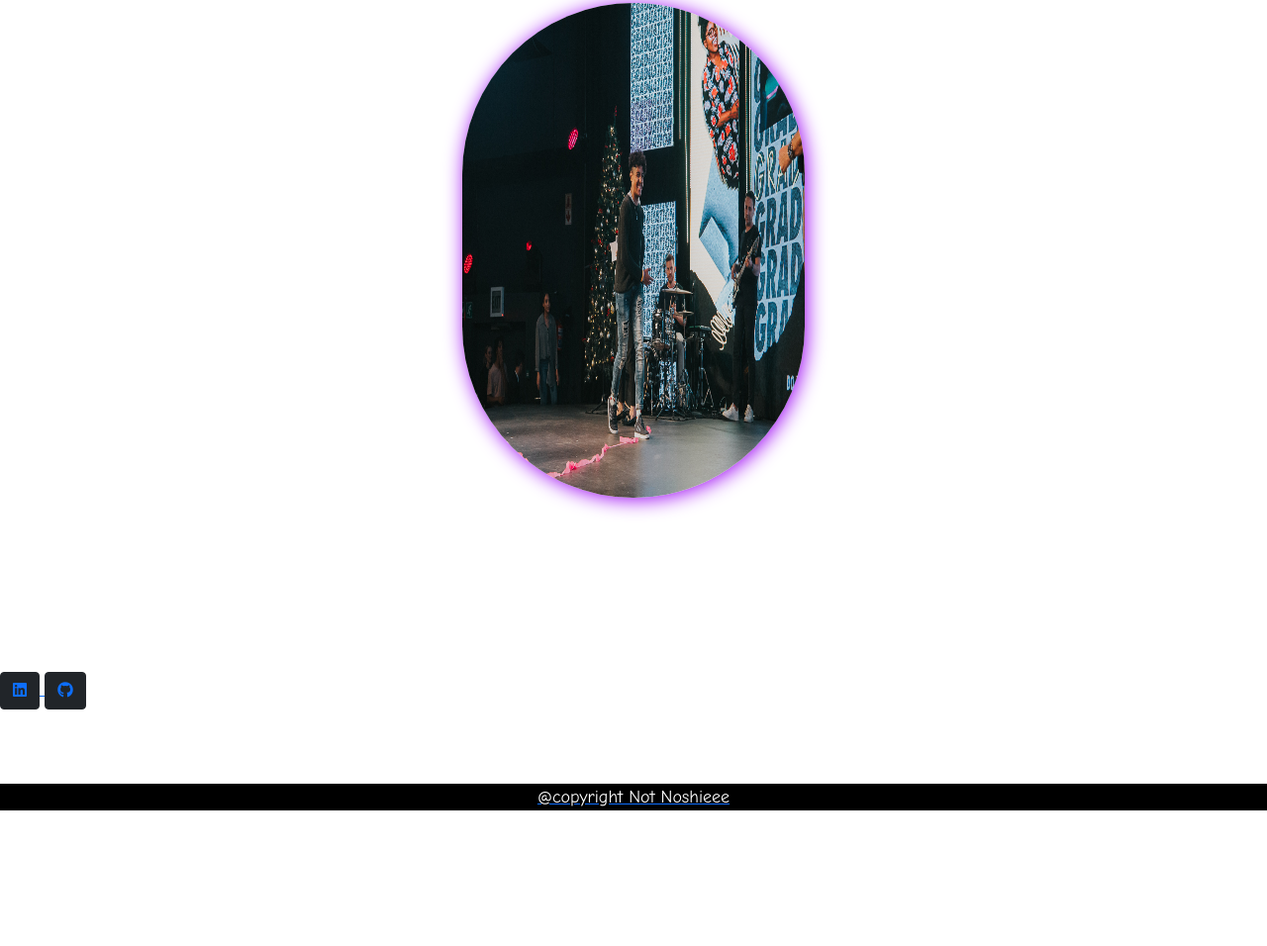
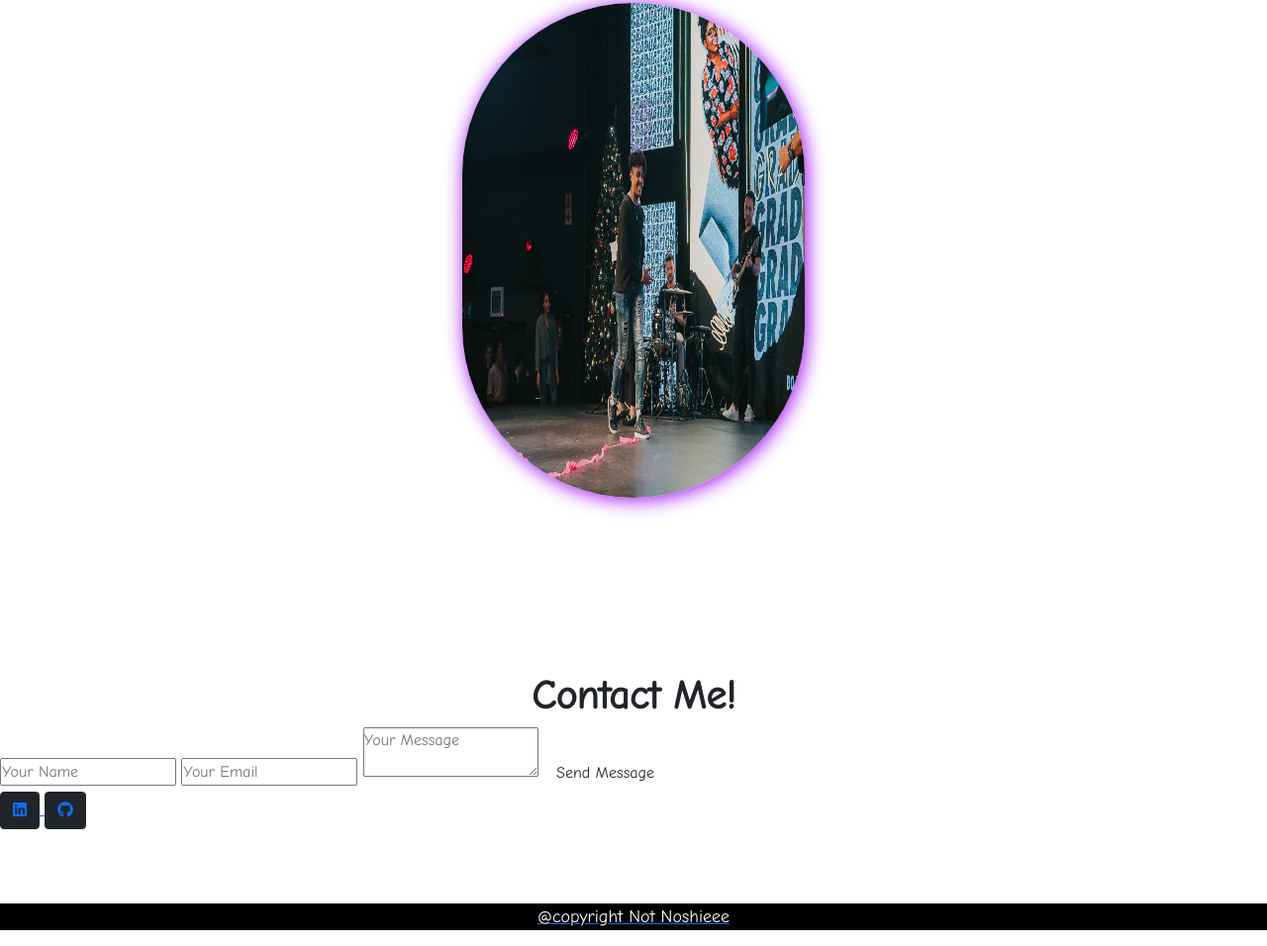
Before and after one commit to Noshieee/My-Portfolio-Finale, a plain HTML site: page index.html in a window 1280 px wide. Shown: the part 3742-4698 px from the top of the page at 99% size. Before the commit the page ends 4577 px from the top, so only its background shows below. Drawn offline with nearby package versions, Linux system fonts and the light colour scheme.

Commit message:
made functional contact form

```diff
--- a/index.html
+++ b/index.html
@@ -201,7 +201,15 @@
 
 <!-- contact form -->
 <section id="contact">
-
+  <h1 class="text-center fw-bold">Contact Me!</h1>
+	<div class="contact-box">
+    <form action="https://formspree.io/f/xpzkgzwy" method="POST">
+    <input type="text" name="Your Name" class="input-field" placeholder="Your Name">
+    <input type="email" name="Your Email" class="input-field" placeholder="Your Email">
+    <textarea type="text" name="Your Message" class="input-field textarea-field" placeholder="Your Message"></textarea>
+    <button type="submit" class="btn">Send Message</button>
+    </form>
+</div>
   <div class="btn btn-dark">
 		<a href="https://www.linkedin.com/in/enosh-elliott-bab50a224/" target="_blank">
 		<div class="icon"><i class="fab fa-linkedin"></i></div>
```
